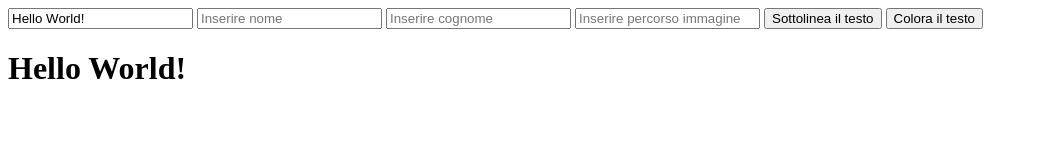
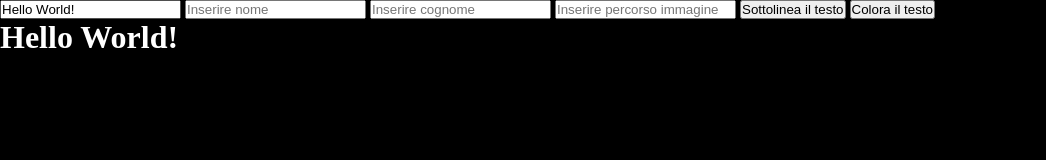
Before and after one commit to ManuelBenini/vue-hello, a plain HTML site: page index.html in a window 1280 px wide. Shown: the whole page, without its empty margins (0-1046 px from the left). Drawn offline with nearby package versions, Linux system fonts and the light colour scheme.

Commit message:
Piccolo ritocco grafico per far riposare gli occhi

```diff
--- a/css/style.css
+++ b/css/style.css
@@ -1,3 +1,14 @@
+*{
+  margin: 0;
+  padding: 0;
+  box-sizing: border-box;
+}
+
+body{
+  background-color: black;
+  color: white;
+}
+
 .red{
   color: red;
 }
@@ -7,7 +18,7 @@
 }
 
 .logo{
-  height: 500px;
+  height: 90vh;
 }
 
 img{
```
